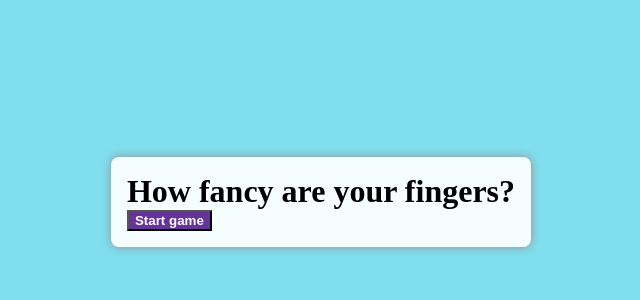
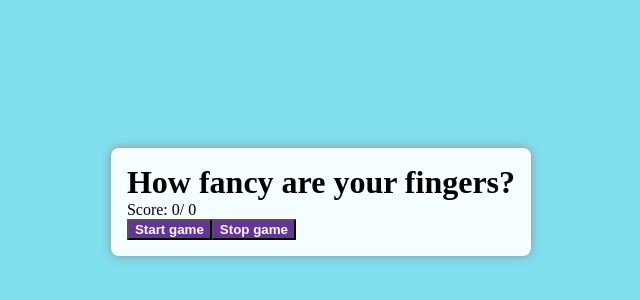
Before and after one commit to CoulKe/typing_game, a Vue app in the folder vue-intro/: page / in a window 1280 px wide. Shown: the part 206-506 px from the top of the page, without its empty margins (319-959 px from the left). Built offline with nearby package versions, Linux system fonts and the light colour scheme.

Commit message:
Added Score counter

```diff
--- a/vue-intro/src/App.vue
+++ b/vue-intro/src/App.vue
@@ -1,6 +1,8 @@
 <template>
   <h1 id="game_slogan" v-if="!display" style="display: block" >How fancy are your fingers?</h1>
   <div class="timer" v-if="display" style="display: flex">{{ `Timer: ${count} sec`}}</div>
+  <div class="score">Score: {{ fetchedText.filter(word =>
+      word.correct).length }}/ {{ fetchedText.length }}</div>
   <div>
     <span
       v-bind:class="{
@@ -22,6 +24,7 @@
     v-if="display" style="display: block"
   ></textarea>
   <button @click="fetchData(), runTimer()">Start game</button>
+  <button @click="fetchData(), runTimer()">Stop game</button>
 </template>
 
 <script>
@@ -106,6 +109,7 @@ body {
   button{
     font-weight: bold;
     color: #fff;
+    cursor: pointer;
     background-color: #663399;
   }
   #game_slogan{
@@ -118,7 +122,6 @@ body {
     color: #fefefe;
     min-width: 20px;
     max-width: 100px;
-    margin: auto auto;
     height: 30px;
     align-content: center;
     justify-content: center;
@@ -131,11 +134,11 @@ body {
   }
   .correct {
     font-weight: bold;
-    color: green;
+    color: blue;
   }
   .wrong {
     font-weight: bold;
-    color: red;
+    border-bottom: 2px dotted #ff0000;
   }
 }
 
```
